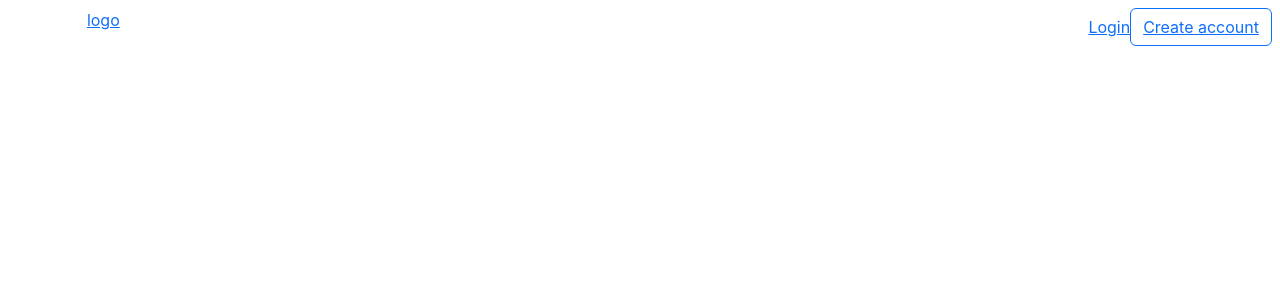
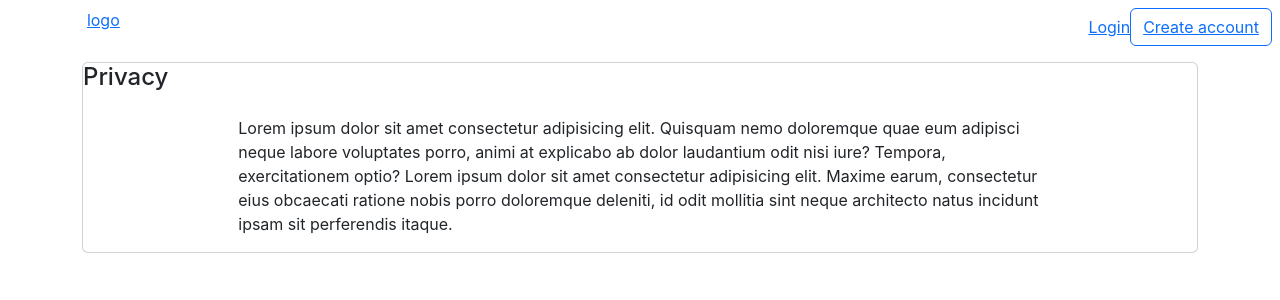
Before and after one commit to gregorisbachtsevanos/world.dev, a React (Create React App) app in the folder client/: page /privacy in a window 1280 px wide. Shown: the top 300 px of the page. Built offline with nearby package versions, Linux system fonts and the light colour scheme.

Commit message:
privacy page

```diff
--- a/client/src/App.js
+++ b/client/src/App.js
@@ -5,6 +5,7 @@ import Navbar from './components/navbar/Navbar';
 import About from './pages/about/About';
 import Index from './pages/index/Index';
 import Login from './pages/login/Login';
+import Privacy from './pages/privacy/Privacy';
 import Register from './pages/register/Register';
 
 function App() {
@@ -18,6 +19,7 @@ function App() {
             <Route path="/login" element={<Login />} />
             <Route path="/register" element={<Register />} />
             <Route path="/about" element={<About />} />
+            <Route path="/privacy" element={<Privacy />} />
           </Routes>
         </div>
       </BrowserRouter>
--- a/client/src/components/sidebar/categories/Categories.jsx
+++ b/client/src/components/sidebar/categories/Categories.jsx
@@ -1,21 +1,21 @@
 import { Link } from "react-router-dom";
 
 const categories = [
-    { icon: "", name: "Home" },
-    { icon: "", name: "Listing" },
-    { icon: "", name: "FAQ" },
-    { icon: "", name: "Sponsors" },
-    { icon: "", name: "About" },
-    { icon: "", name: "Contact" },
-    { icon: "", name: "Guides" },
-    { icon: "", name: "Privacy Policy" },
+    { icon: "", name: "Home", value: "/" },
+    { icon: "", name: "Listing", value: "listing" },
+    { icon: "", name: "FAQ", value: "fqa" },
+    { icon: "", name: "Sponsors", value: "sponsors" },
+    { icon: "", name: "About", value: "about" },
+    { icon: "", name: "Contact", value: "contact" },
+    { icon: "", name: "Guides", value: "guides" },
+    { icon: "", name: "Privacy Policy", value: "privacy" },
 ];
 
 const Categories = () => {
     return (
         <>
             {categories.map((category) => (
-                <Link key={category.name} to={category.name}>
+                <Link key={category.name} to={category.value}>
                     {category.name}
                 </Link>
             ))}
--- /dev/null
+++ b/client/src/pages/privacy/Privacy.jsx
@@ -0,0 +1,26 @@
+import { Card, Container } from "react-bootstrap";
+
+const Privacy = () => {
+    return (
+        <Container>
+            <Card className="my-2 text-start">
+                <h4>Privacy</h4>
+                <Card.Title className="w-75 m-auto"></Card.Title>
+                <Card.Body className="w-75 m-auto">
+                    <Card.Text>
+                        Lorem ipsum dolor sit amet consectetur adipisicing elit.
+                        Quisquam nemo doloremque quae eum adipisci neque labore
+                        voluptates porro, animi at explicabo ab dolor laudantium
+                        odit nisi iure? Tempora, exercitationem optio? Lorem
+                        ipsum dolor sit amet consectetur adipisicing elit.
+                        Maxime earum, consectetur eius obcaecati ratione nobis
+                        porro doloremque deleniti, id odit mollitia sint neque
+                        architecto natus incidunt ipsam sit perferendis itaque.
+                    </Card.Text>
+                </Card.Body>
+            </Card>
+        </Container>
+    );
+};
+
+export default Privacy;
```
